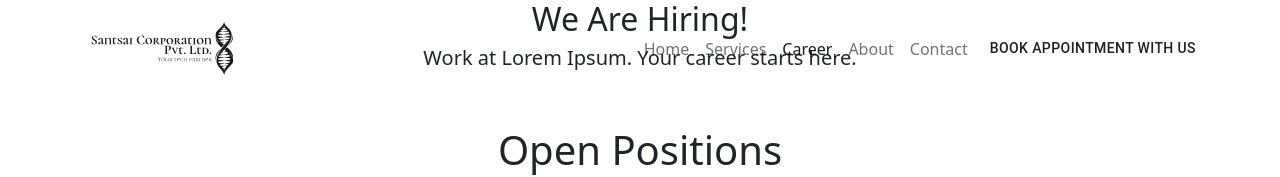
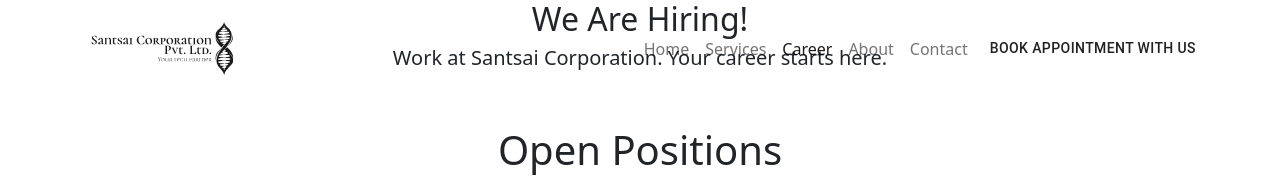
Before and after one commit to fasik1377/santsai-website, a React (Create React App) app: page /career in a window 1280 px wide. Shown: the top 177 px of the page. Built offline with nearby package versions, Linux system fonts and the light colour scheme; the HTML template or start-up script is replaced by a standard one.

Commit message:
Minor change is done

```diff
--- a/src/pages/Career.jsx
+++ b/src/pages/Career.jsx
@@ -36,7 +36,7 @@
 		<>
 			<Secheader
 				sectitle="We Are Hiring!"
-				secdesc="Work at Lorem Ipsum. Your career starts here."
+				secdesc="Work at Santsai Corporation. Your career starts here."
 			/>
 
 			<section>
--- a/src/pages/Home.jsx
+++ b/src/pages/Home.jsx
@@ -5,7 +5,7 @@
 import work4 from "../images/brands/drc.jpeg"
 import work5 from "../images/brands/digital_upward.jpeg"
 import work6 from "../images/brands/Nehish.png"
-import work7 from "../images/brands/wiftcap.jpeg"
+import work7 from "../images/brands/itc_hotels.png"
 import work8 from "../images/brands/Zeorbit.jpg"
 import product1 from "../images/process.png"
 import BusinessIcon from '@material-ui/icons/Smartphone';
@@ -241,7 +241,7 @@
 						<a href="https://nehish.com/"><img className="img-fluid" alt="company2" src={work6} /> </a>
 						</div>
 						<div className="col-md-3 col-4 col-lg-4 text-center">
-						<a href="https://www.wiftcap.com/"><img className="img-fluid" alt="company3" src={work7} /> </a>
+						<a href="https://www.itchotels.com/in/en"><img className="img-fluid" alt="company3" src={work7} /> </a>
 						</div>
 						<div className="col-md-3 col-4 col-lg-4 text-center">
 						<a href="https://zeorbit.com/"><img className="img-fluid" alt="company4" src={work8} /> </a>
```
Also changed, not shown: src/images/brands/itc_hotels.png (added).
